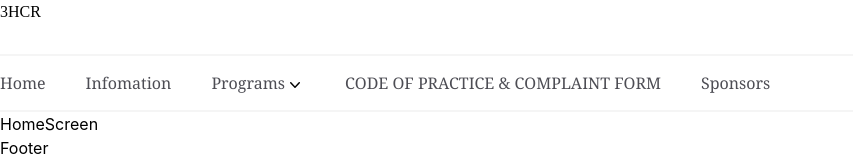
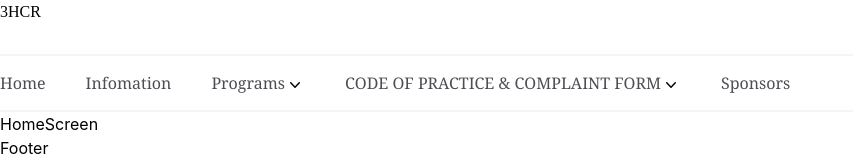
Before and after one commit to partyVic/3hrc, a React (Create React App) app in the folder client/: page / in a window 1280 px wide. Shown: the top 160 px of the page, without its empty margins (0-853 px from the left). Built offline with nearby package versions, Linux system fonts and the light colour scheme.

Commit message:
Refactor Navbar codes

```diff
--- a/client/src/components/navBar/NavBar.js
+++ b/client/src/components/navBar/NavBar.js
@@ -2,12 +2,11 @@ import React from 'react'
 import NavBarItem from './NavBarItem'
 
 const navBarItems = [
-  { title: 'Home', navItems: null },
-  { title: 'Infomation', navItems: null },
+  { title: 'Home', navItems: [] },
+  { title: 'Infomation', navItems: [] },
   { title: 'Programs', navItems: ['Program 1', 'Program 2'] },
-  { title: 'CODE OF PRACTICE & COMPLAINT FORM', navItems: null },
-  { title: 'Sponsors', navItems: null },
-
+  { title: 'CODE OF PRACTICE & COMPLAINT FORM', navItems: ['Form 1', 'From2'] },
+  { title: 'Sponsors', navItems: [] },
 ]
 
 const NavBar = () => {
@@ -19,7 +18,7 @@ const NavBar = () => {
           key={item.title}
           title={item.title}
           navItems={item.navItems}
-          showChevronDownIcon={item.title === 'Programs'}
+          showDropDownModal={item.navItems.length ? true : false}
         />
       ))}
     </div>
--- a/client/src/components/navBar/NavBarItem.js
+++ b/client/src/components/navBar/NavBarItem.js
@@ -3,7 +3,7 @@ import ChevronDown from '../icons/chevron-down'
 import NavBarDropDownModal from './NavBarDropDownModal'
 import './navBarItem.css'
 
-const NavBarItem = ({ title, showChevronDownIcon, navItems }) => {
+const NavBarItem = ({ title, showDropDownModal, navItems }) => {
     const [isShowModal, setIsShowModal] = useState(false)
     const [isHovering, setIsHovering] = useState(false)
 
@@ -32,12 +32,12 @@ const NavBarItem = ({ title, showChevronDownIcon, navItems }) => {
                     {title}
                 </span>
 
-                {showChevronDownIcon &&
+                {showDropDownModal &&
                     <span className={`mt-1 ${isHovering ? 'text-red-500' : ''}`}>
                         <ChevronDown />
                     </span>}
 
-                {isShowModal && navItems &&
+                {isShowModal && showDropDownModal &&
                     <div className='absolute top-12' >
                         <NavBarDropDownModal navItems={navItems} />
                     </div>}
```
